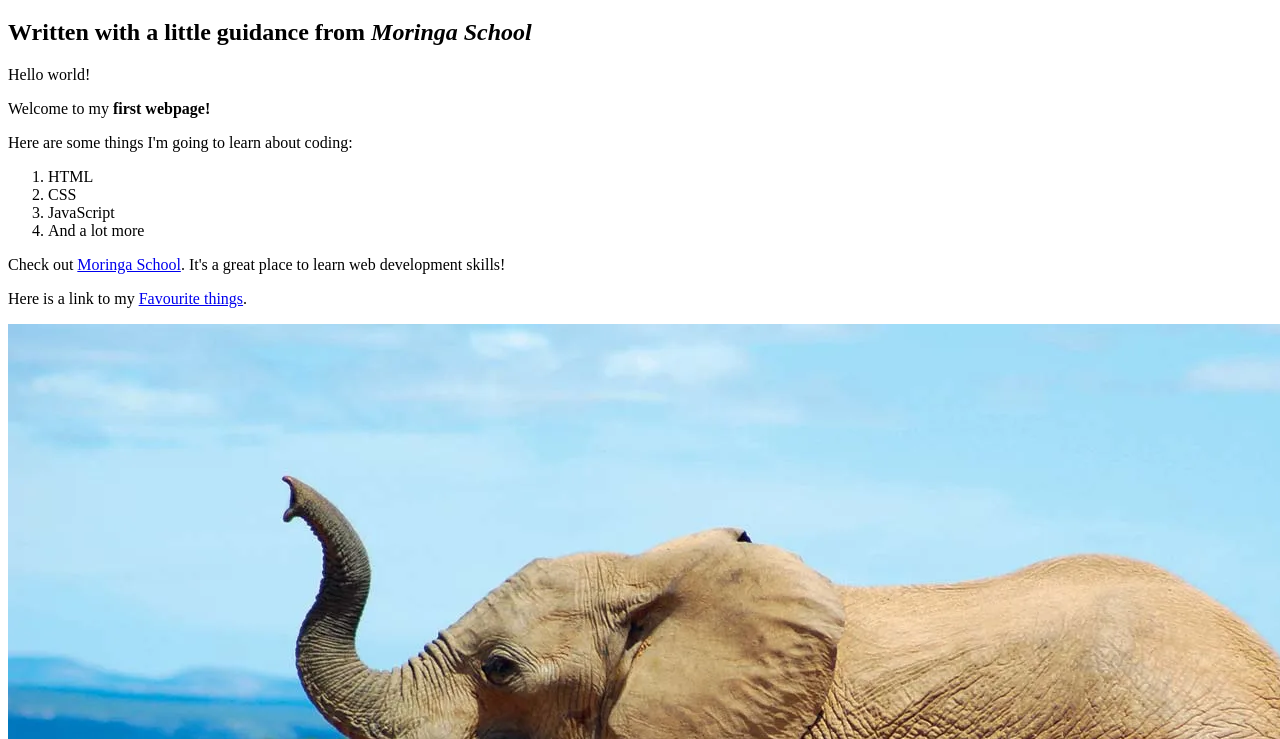
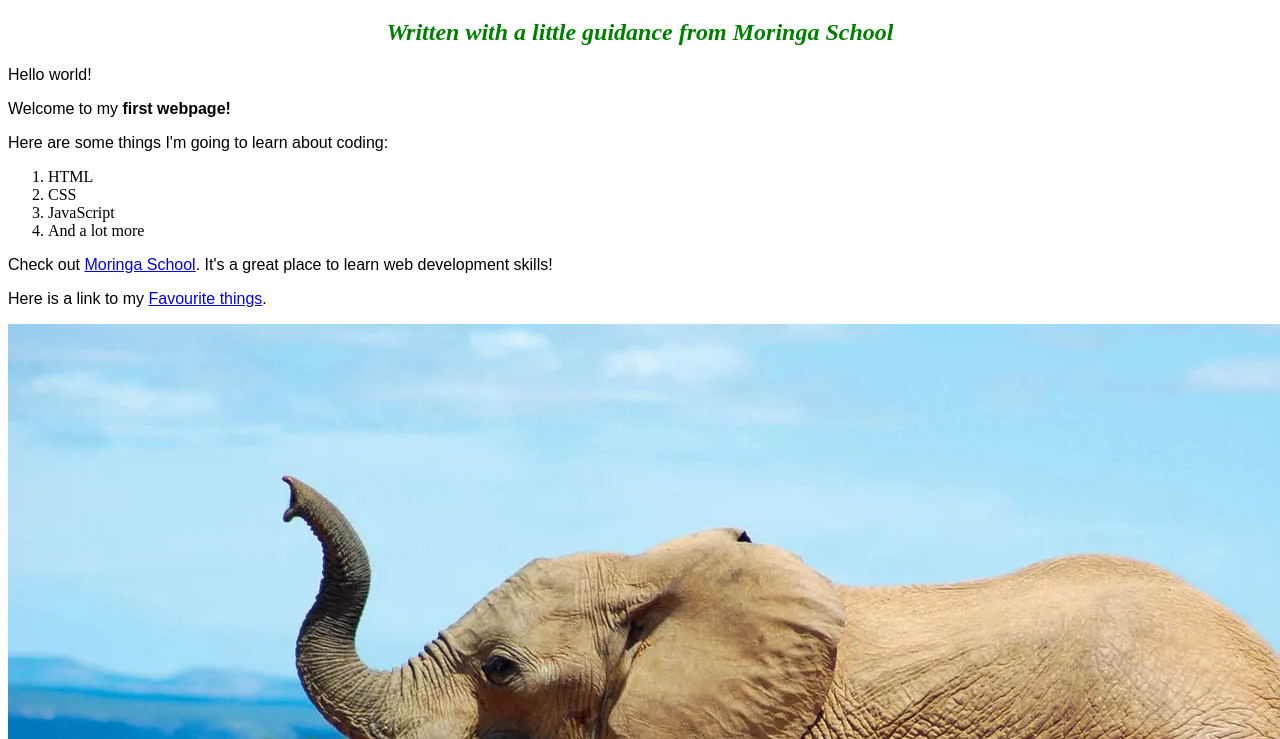
Before and after one commit to Rajiv-Kinyanjui/First-Webpage, a plain HTML site: page my-first-website.html in a window 1280 px wide. Shown: the part 61-800 px from the top of the page. Drawn offline with Linux system fonts and the light colour scheme.

Commit message:
Add the various styles to the webpage

```diff
--- a/css/styles.css
+++ b/css/styles.css
@@ -2,3 +2,17 @@ h1 {
     color: blue;
     text-align: center;
 }
+
+h2{
+    color: green;
+    font-style: italic;
+    text-align: center;
+}
+
+p{
+    font-family: sans-serif;
+}
+
+ul{
+    line-height: 40px;
+}
```
